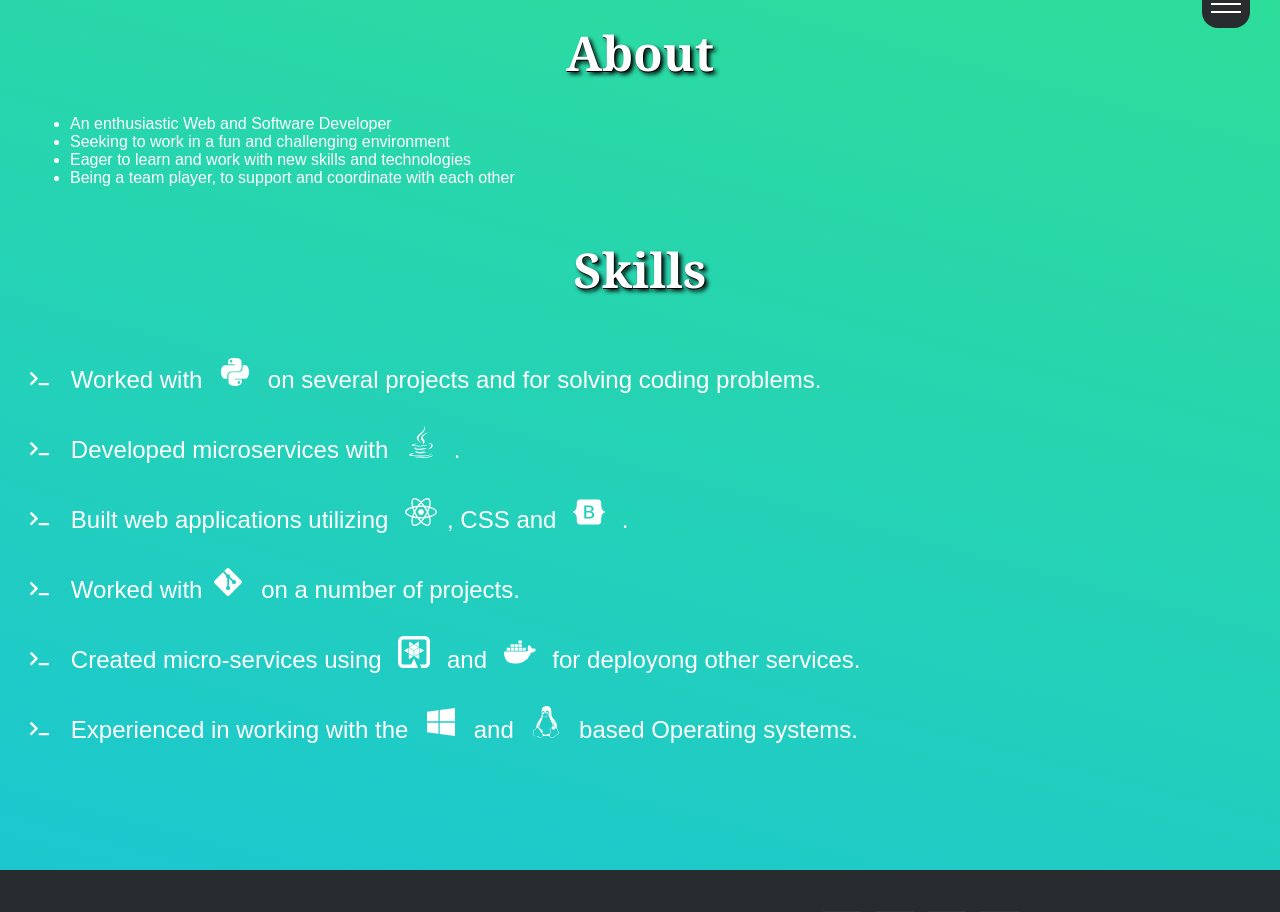
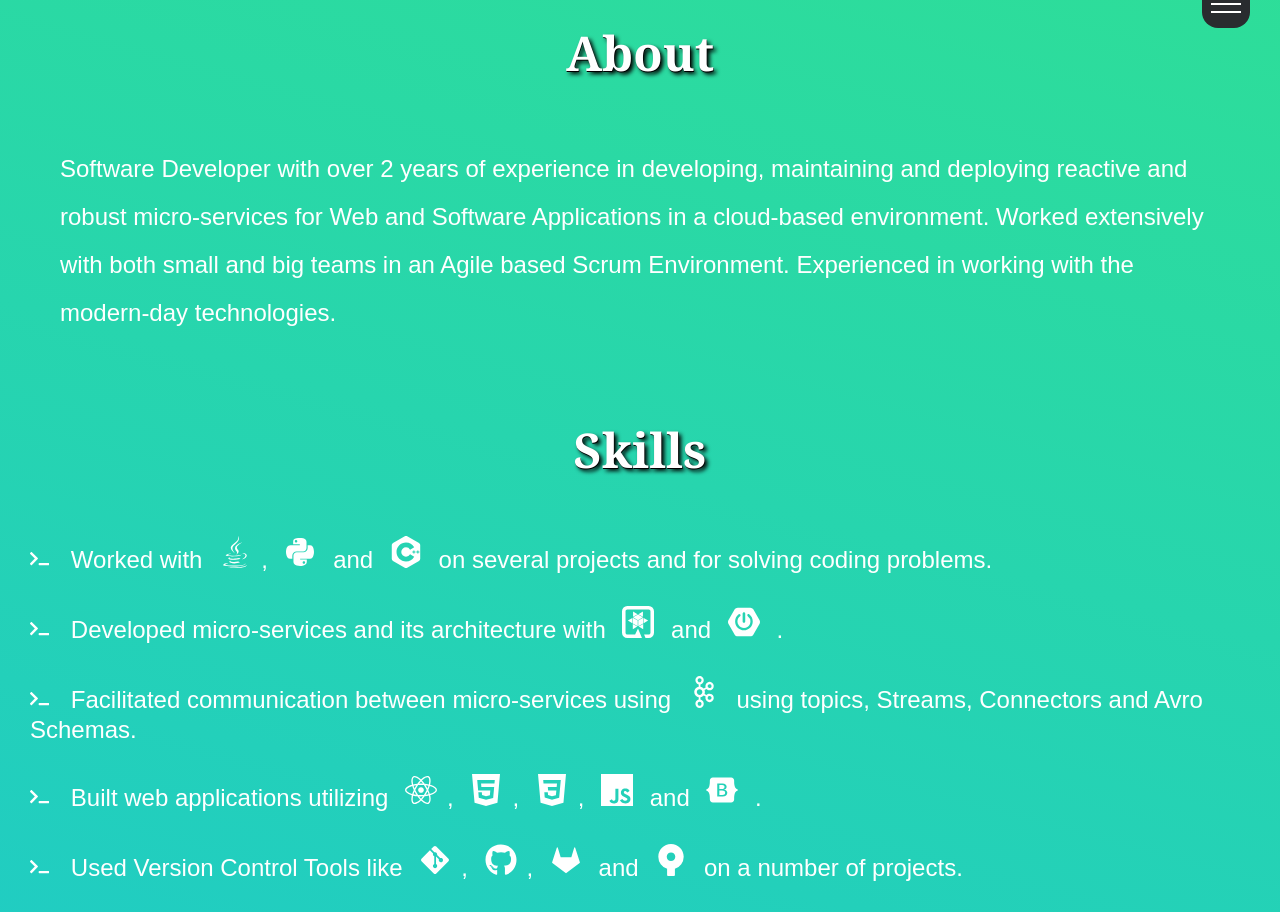
Before and after one commit to gsnvsuraj/portfolio, a React (Create React App) app: page /portfolio/about in a window 1280 px wide. Shown: the part 40-952 px from the top of the page. Built offline with nearby package versions, Linux system fonts and the light colour scheme.

Commit message:
Update About info

```diff
--- a/src/component/About.jsx
+++ b/src/component/About.jsx
@@ -1,7 +1,8 @@
 import { Component } from 'react';
 import Title from './Title';
-import { FaPython, FaJava, FaBootstrap, FaReact, FaGitAlt, FaWindows, FaLinux, FaTerminal } from 'react-icons/fa';
-import { SiDocker, SiQuarkus } from 'react-icons/si';
+import { FaPython, FaJava, FaBootstrap, FaReact, FaGitAlt, FaWindows, FaLinux, FaTerminal, FaGithub, FaSourcetree, FaConfluence } from 'react-icons/fa';
+import { SiKubernetes, SiQuarkus, SiDocker, SiApachekafka, SiCss3, SiHtml5, SiHelm, SiJavascript, SiPostgresql, SiMysql, SiHibernate, SiSpringboot, SiPrometheus, SiGrafana, SiJirasoftware, SiCplusplus } from 'react-icons/si';
+import { RiGitlabFill } from 'react-icons/ri';
 import '../styles/About.css';
 
 
@@ -15,12 +16,7 @@ class About extends Component {
                         <Title title="About" />
 
                         <div className="aboutSection">
-                            <ul className="aboutList">
-                                <li>An enthusiastic Web and Software Developer</li>
-                                <li>Seeking to work in a fun and challenging environment</li>
-                                <li>Eager to learn and work with new skills and technologies</li>
-                                <li>Being a team player, to support and coordinate with each other</li>
-                            </ul>
+                            Software Developer with over 2 years of experience in developing, maintaining and deploying reactive and robust micro-services for Web and Software Applications in a cloud-based environment. Worked extensively with both small and big teams in an Agile based Scrum Environment. Experienced in working with the modern-day technologies.
                         </div>
 
 
@@ -33,12 +29,16 @@ class About extends Component {
                         <div className="skillsBody">
 
                             <ul className="skillsList">
-                                <li><FaTerminal className="bulletPoint"/> Worked with <span className="skill" tooltip="Python"><FaPython /></span> on several projects and for solving coding problems.</li>
-                                <li><FaTerminal className="bulletPoint"/> Developed microservices with <span className="skill" tooltip="Java"><FaJava /></span> .</li>
-                                <li><FaTerminal className="bulletPoint"/> Built web applications utilizing <span className="skill" tooltip="React"><FaReact /></span>, CSS and <span className="skill" tooltip="Bootstrap"><FaBootstrap /></span> .</li>
-                                <li><FaTerminal className="bulletPoint"/> Worked with<span className="skill" tooltip="Git"><FaGitAlt /></span> on a number of projects.</li>
-                                <li><FaTerminal className="bulletPoint"/> Created micro-services using <span className="skill" tooltip="Quarkus"><SiQuarkus /></span> and <span className="skill" tooltip="Docker"><SiDocker /></span> for deployong other services.</li>
+                                <li><FaTerminal className="bulletPoint"/> Worked with <span className="skill" tooltip="Java"><FaJava /></span>, <span className="skill" tooltip="Python"><FaPython /></span> and <span className="skill" tooltip="C++"><SiCplusplus /></span> on several projects and for solving coding problems.</li>
+                                <li><FaTerminal className="bulletPoint"/> Developed micro-services and its architecture with <span className="skill" tooltip="Quarkus"><SiQuarkus /></span> and <span className="skill" tooltip="Spring Boot"><SiSpringboot /></span> .</li>
+                                <li><FaTerminal className="bulletPoint"/> Facilitated communication between micro-services using <span className="skill" tooltip="Apache Kafka"><SiApachekafka /></span> using topics, Streams, Connectors and Avro Schemas.</li>
+                                <li><FaTerminal className="bulletPoint"/> Built web applications utilizing <span className="skill" tooltip="React"><FaReact /></span>, <span className="skill" tooltip="HTML"><SiHtml5 /></span>, <span className="skill" tooltip="CSS"><SiCss3 /></span>, <span className="skill" tooltip="JavaScript"><SiJavascript /></span> and <span className="skill" tooltip="BootStrap"><FaBootstrap /></span> .</li>
+                                <li><FaTerminal className="bulletPoint"/> Used Version Control Tools like <span className="skill" tooltip="Git"><FaGitAlt /></span>, <span className="skill" tooltip="Github"><FaGithub /></span>, <span className="skill" tooltip="Gitlab"><RiGitlabFill /></span> and <span className="skill" tooltip="Sourcetree"><FaSourcetree /></span> on a number of projects.</li>
+                                <li><FaTerminal className="bulletPoint"/> Deployed micro-services using <span className="skill" tooltip="Kubernetes"><SiKubernetes /></span>, <span className="skill" tooltip="Docker"><SiDocker /></span> and <span className="skill" tooltip="Helm"><SiHelm /></span> in Cloud-based environment.</li>
+                                <li><FaTerminal className="bulletPoint"/> Stored data in DataBase Management System like <span className="skill" tooltip="Postgresql"><SiPostgresql /></span>, <span className="skill" tooltip="MySQL"><SiMysql /></span> and <span className="skill" tooltip="Hibernate"><SiHibernate /></span> .</li>
+                                <li><FaTerminal className="bulletPoint"/> Monitored the performance and memeory impact of services using <span className="skill" tooltip="Prometheus"><SiPrometheus /></span> and <span className="skill" tooltip="Grafana"><SiGrafana /></span> .</li>
                                 <li><FaTerminal className="bulletPoint"/> Experienced in working with the <span className="skill" tooltip="Windows"><FaWindows /></span> and <span className="skill" tooltip="Linux"><FaLinux /></span> based Operating systems.</li>
+                                <li><FaTerminal className="bulletPoint"/> Managed User stories and Tasks with <span className="skill" tooltip="JIRA"><SiJirasoftware /></span> and documented various use cases and features with <span className="skill" tooltip="Confluence"><FaConfluence /></span> .</li>
                             </ul>
 
                         </div>
--- a/src/styles/About.css
+++ b/src/styles/About.css
@@ -13,6 +13,13 @@
 .aboutHeading, .skillsHeading {
     text-align: center;
     padding: 10px;
+}
+
+
+.aboutSection {
+    font-size: 1.5rem;
+    padding: 30px;
+    line-height: 3rem;
 }
 
 
```
